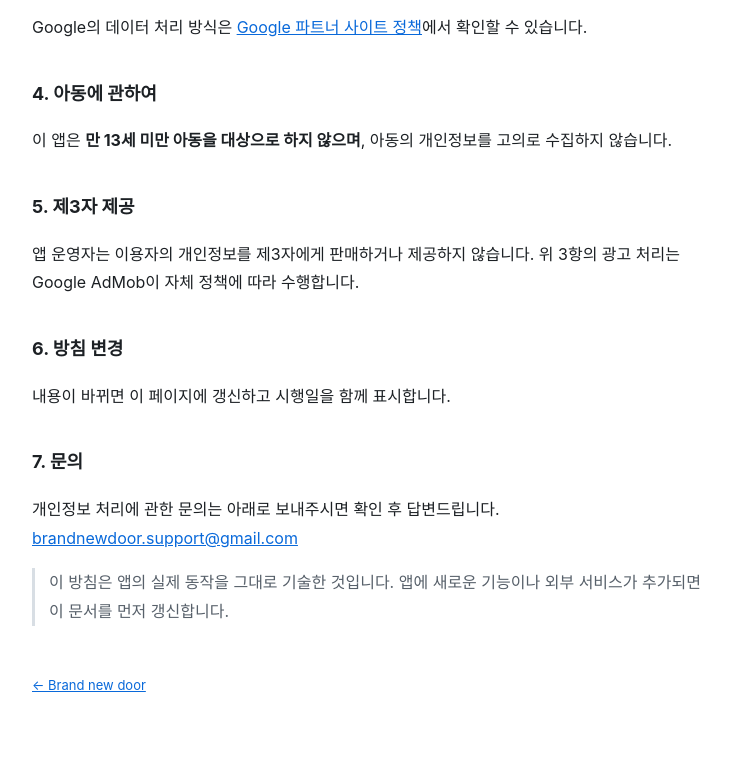
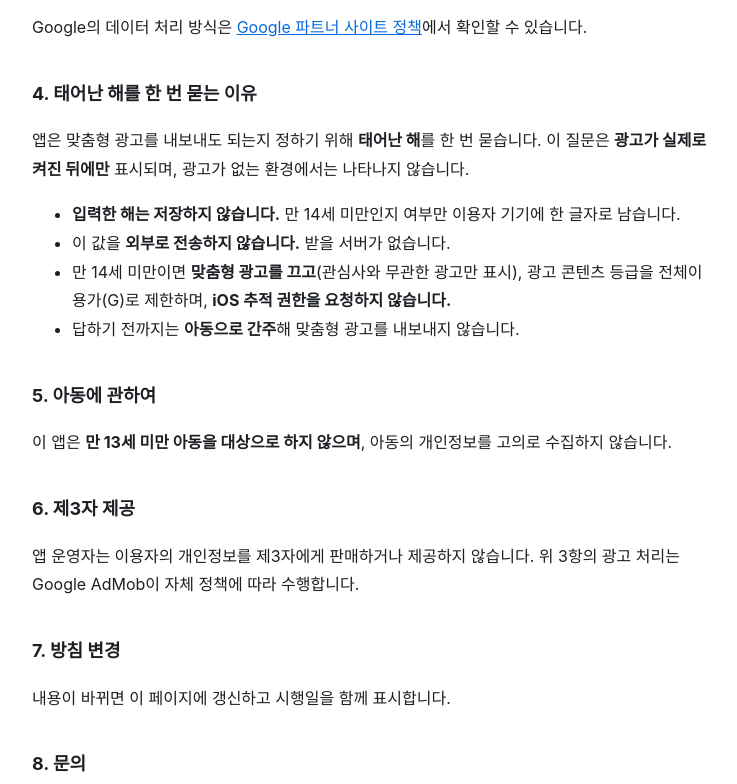
Before and after one commit to kangseongmin85-lab/kangseongmin85-lab.github.io, a plain HTML site: page privacy-brick.html in a window 1280 px wide. Shown: the part 1649-2433 px from the top of the page, without its empty margins (268-1005 px from the left). Drawn offline with Linux system fonts and the light colour scheme.

Commit message:
브릭 한판 방침 — 나이 확인 항목 추가
앱에 만 14세 미만 확인이 들어갔다(광고가 켜진 뒤 한 번, 태어난 해는 저장하지
않고 아동 여부만 기기에 남는다). 방침이 실동작과 다르면 그 자체가 위반이라
빌드와 같은 날 고쳐 올린다.

Co-Authored-By: Claude Opus 5 <noreply@anthropic.com>

```diff
--- a/privacy-brick.html
+++ b/privacy-brick.html
@@ -99,24 +99,40 @@
     Google 파트너 사이트 정책</a>에서 확인할 수 있습니다.
   </p>
 
-  <h2>4. 아동에 관하여</h2>
+  <h2>4. 태어난 해를 한 번 묻는 이유</h2>
+  <p>
+    앱은 맞춤형 광고를 내보내도 되는지 정하기 위해 <strong>태어난 해</strong>를 한 번 묻습니다.
+    이 질문은 <strong>광고가 실제로 켜진 뒤에만</strong> 표시되며, 광고가 없는 환경에서는
+    나타나지 않습니다.
+  </p>
+  <ul>
+    <li><strong>입력한 해는 저장하지 않습니다.</strong> 만 14세 미만인지 여부만
+      이용자 기기에 한 글자로 남습니다.</li>
+    <li>이 값을 <strong>외부로 전송하지 않습니다.</strong> 받을 서버가 없습니다.</li>
+    <li>만 14세 미만이면 <strong>맞춤형 광고를 끄고</strong>(관심사와 무관한 광고만 표시),
+      광고 콘텐츠 등급을 전체이용가(G)로 제한하며,
+      <strong>iOS 추적 권한을 요청하지 않습니다.</strong></li>
+    <li>답하기 전까지는 <strong>아동으로 간주</strong>해 맞춤형 광고를 내보내지 않습니다.</li>
+  </ul>
+
+  <h2>5. 아동에 관하여</h2>
   <p>
     이 앱은 <strong>만 13세 미만 아동을 대상으로 하지 않으며</strong>, 아동의 개인정보를
     고의로 수집하지 않습니다.
   </p>
 
-  <h2>5. 제3자 제공</h2>
+  <h2>6. 제3자 제공</h2>
   <p>
     앱 운영자는 이용자의 개인정보를 제3자에게 판매하거나 제공하지 않습니다.
     위 3항의 광고 처리는 Google AdMob이 자체 정책에 따라 수행합니다.
   </p>
 
-  <h2>6. 방침 변경</h2>
+  <h2>7. 방침 변경</h2>
   <p>
     내용이 바뀌면 이 페이지에 갱신하고 시행일을 함께 표시합니다.
   </p>
 
-  <h2>7. 문의</h2>
+  <h2>8. 문의</h2>
   <p>
     개인정보 처리에 관한 문의는 아래로 보내주시면 확인 후 답변드립니다.<br>
     <a href="mailto:brandnewdoor.support@gmail.com">brandnewdoor.support@gmail.com</a>
```
